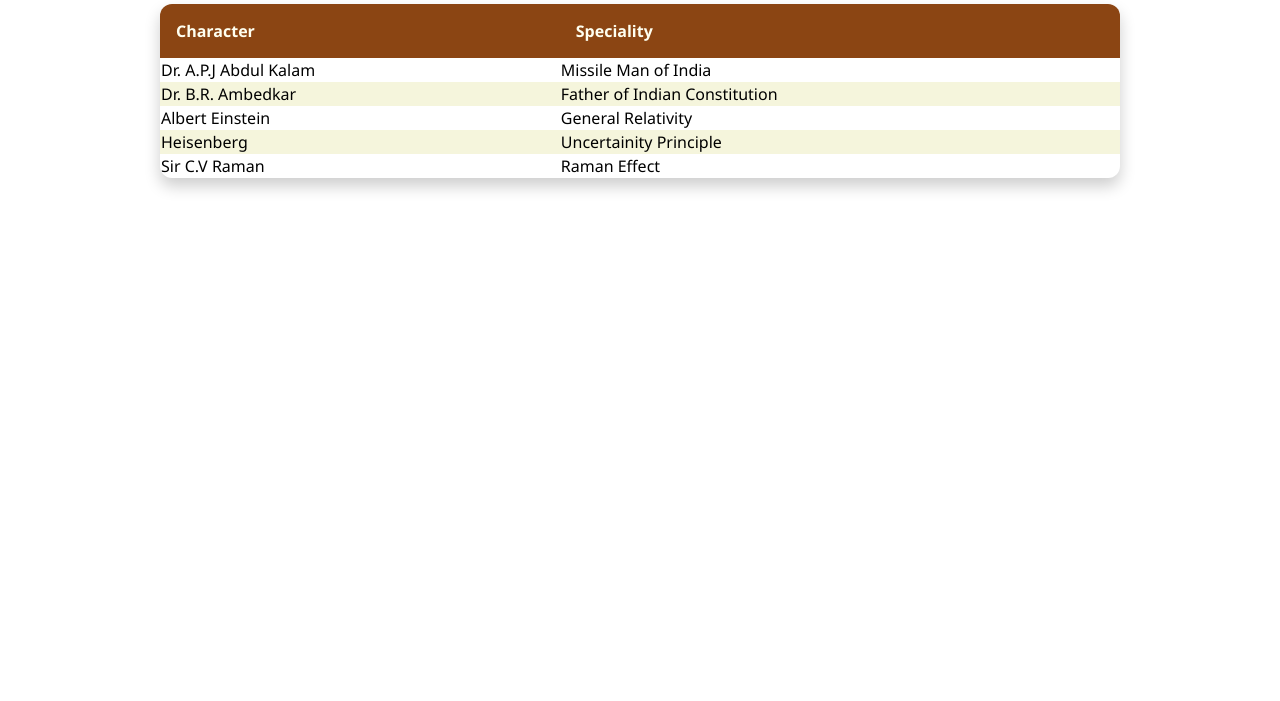
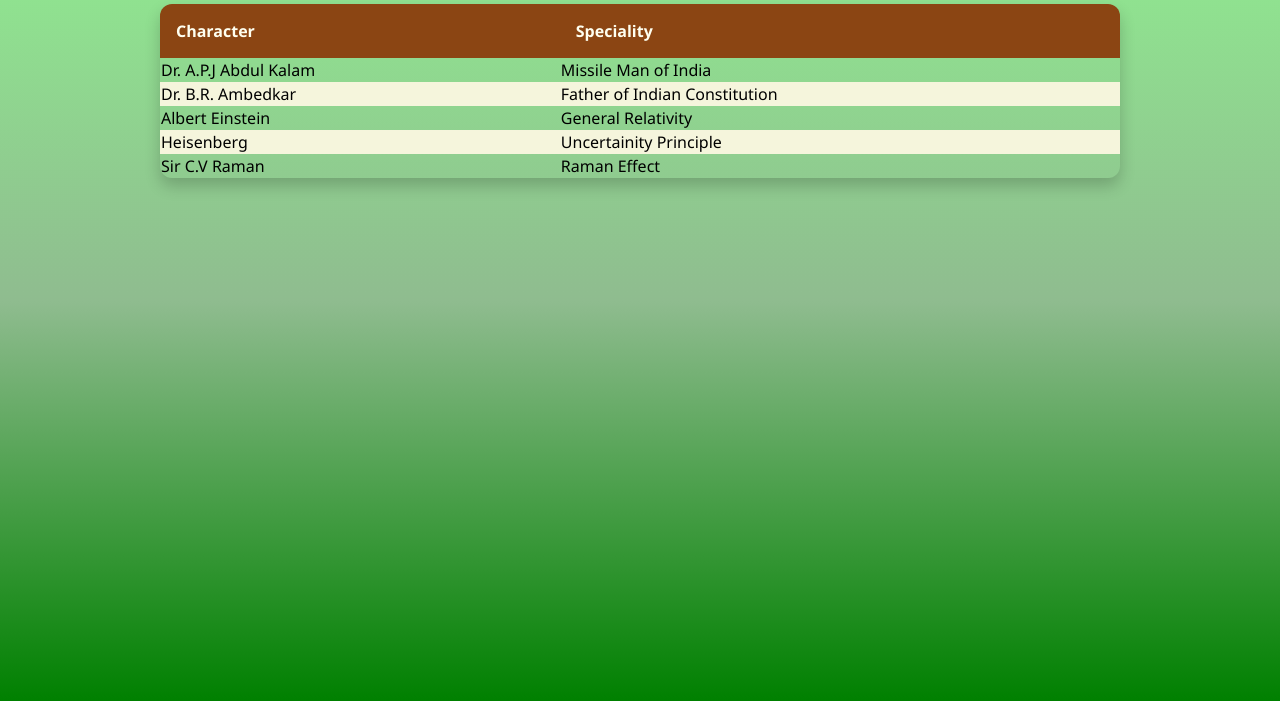
Before and after one commit to Nagaveni-5/Nagaveni-5, a plain HTML site: page index.html in a window 1280 px wide. Shown: the part 99-800 px from the top of the page. Drawn offline with Linux system fonts and the light colour scheme.

Commit message:
Update index.html

```diff
--- a/index.html
+++ b/index.html
@@ -7,7 +7,7 @@
    font-family: 'Segoe UI', sans-serif;
    padding:40px;
    font-family: 'Segoe UI', sans-serif;
-   background: linear gradient(to bottom, lightgreen, darkseagreen, green);
+   background: linear-gradient(to bottom, lightgreen, darkseagreen, green);
    background-attachment: fixed;
   }
  .title {
```
